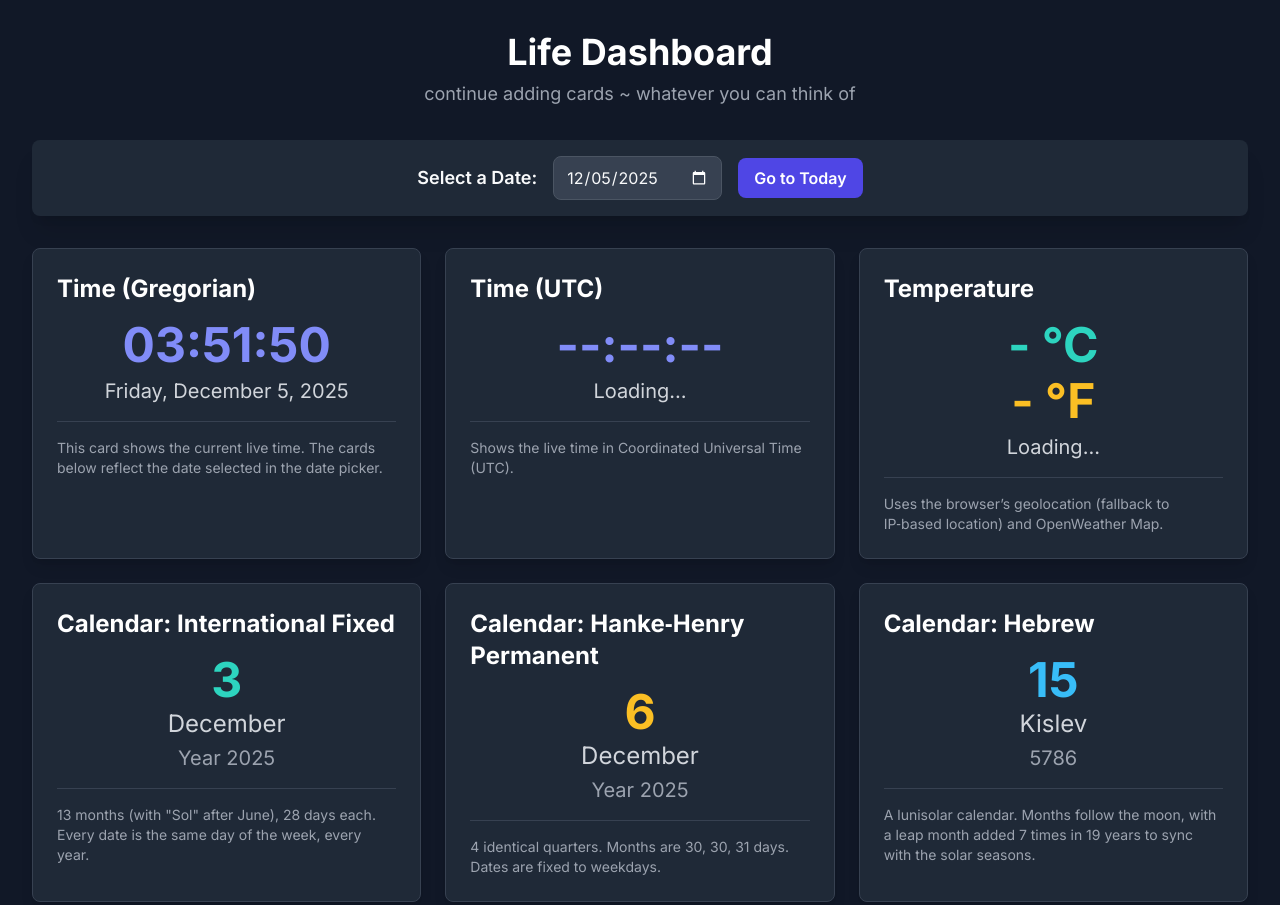
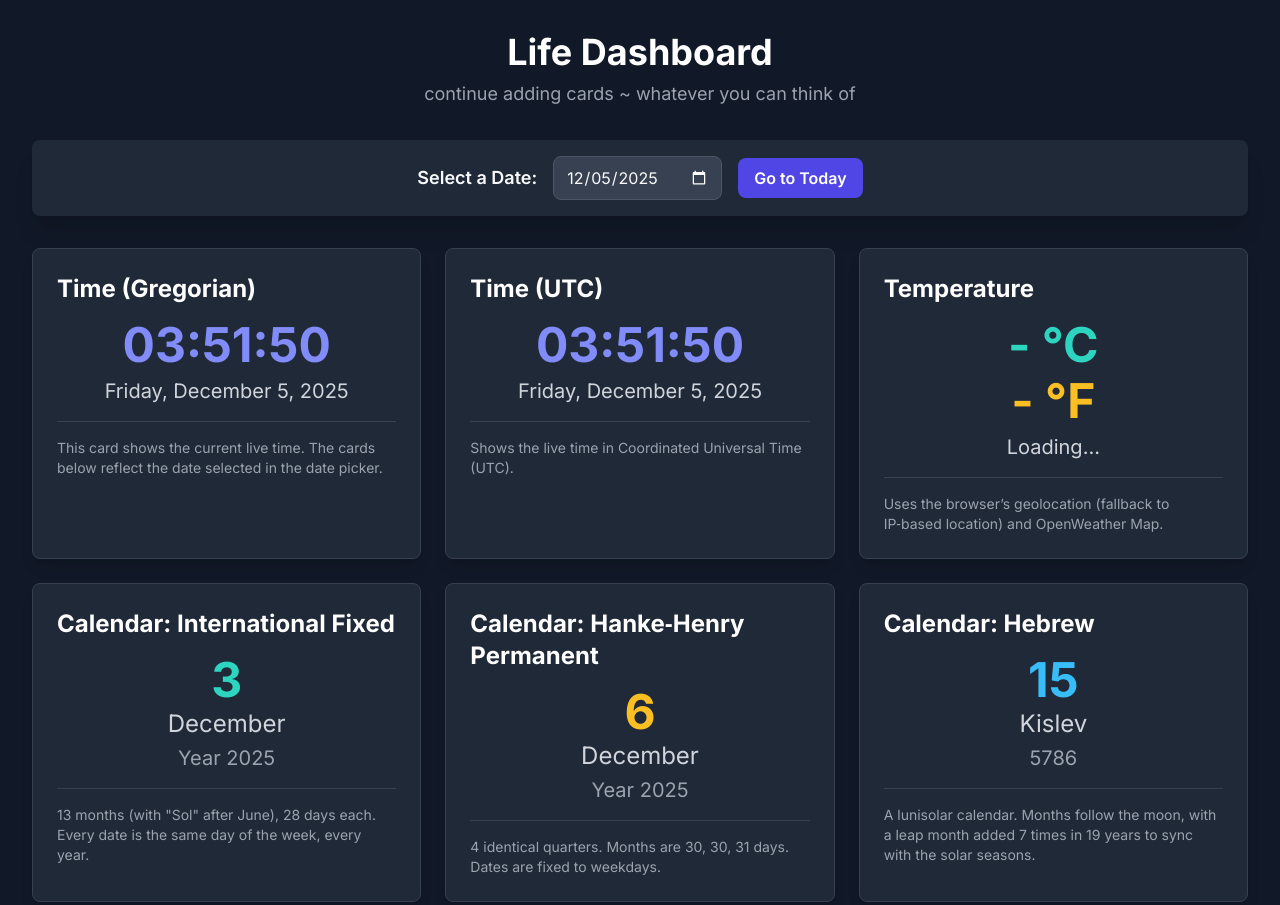
Before and after one commit to RGBenderKC/alternatecalendars, a plain HTML site: page index.html in a window 1280 px wide. Shown: the top 905 px of the page. Drawn offline with nearby package versions, Linux system fonts and the light colour scheme.

Commit message:
bug fix # 3 - looks good this time

```diff
--- a/index.html
+++ b/index.html
@@ -484,30 +484,43 @@
 			// ---------------------------------------------------
 			// UTC CLOCK
 			// ---------------------------------------------------
+
+
+
 			function updateUTCClock() {
+				// 1️⃣ Grab the current instant
 				const now = new Date();
 
-				// ── time (UTC) ───────────────────────────────────────
+				// 2️⃣ Format the **time** in UTC (24‑hour, zero‑padded)
 				const time = now.toLocaleTimeString('en-GB', {
 					hour12: false,
 					hour: '2-digit',
 					minute: '2-digit',
 					second: '2-digit',
-					timeZone: 'UTC' // force UTC
+					timeZone: 'UTC' // <-- force UTC
 				});
 
-				// ── date (UTC) ───────────────────────────────────────
+				// 3️⃣ Format the **date** in UTC (human‑readable)
 				const date = now.toLocaleDateString('en-US', {
 					weekday: 'long',
 					year: 'numeric',
 					month: 'long',
 					day: 'numeric',
-					timeZone: 'UTC' // force UTC
+					timeZone: 'UTC' // <-- force UTC
 				});
 
+				// 4️⃣ Write the results into the page
 				document.getElementById('utc-time').innerText = time;
 				document.getElementById('utc-date').innerText = date;
 			}
+
+			/* ---------------------------------------------------
+			   Initialise the clock
+			   --------------------------------------------------- */
+			// Run immediately so the UI isn’t blank for a second
+			updateUTCClock();
+			// Then keep it ticking every 1 000 ms
+			setInterval(updateUTCClock, 1000);
 
 
 			// ---------------------------------------------------
```
